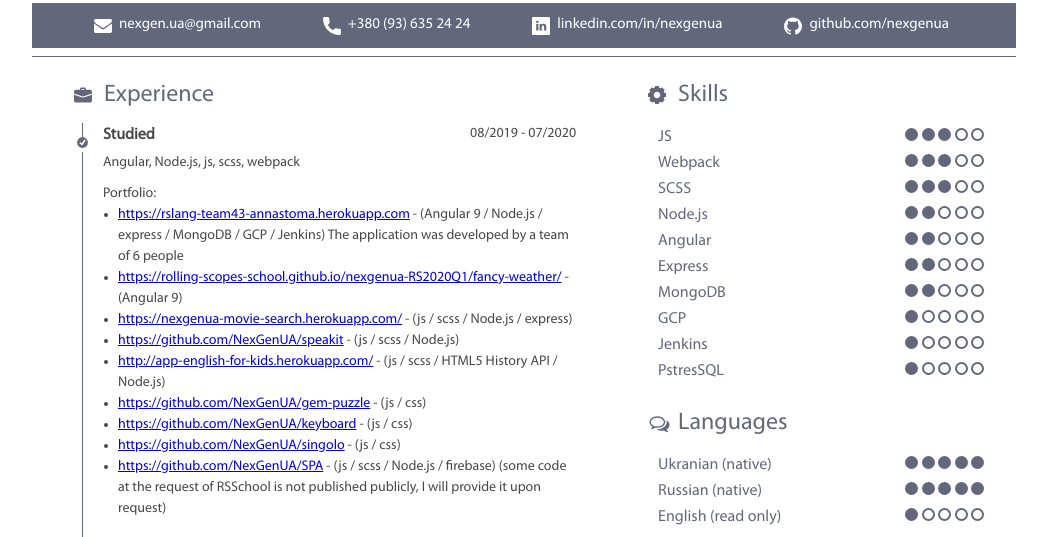
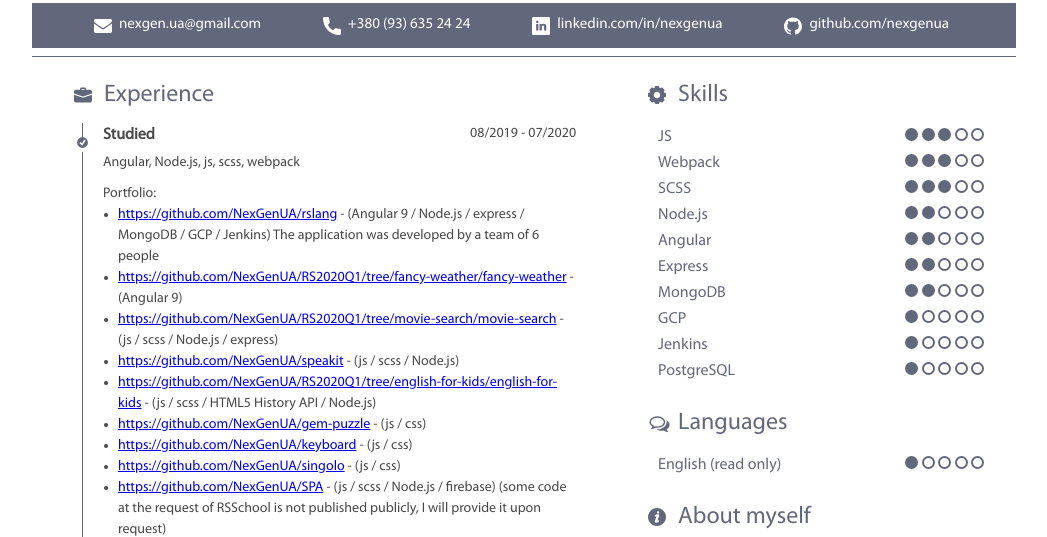
Before and after one commit to NexGenUA/rsschool-cv, a plain HTML site: page index.html in a window 1280 px wide. Shown: the part 253-790 px from the top of the page, without its empty margins (116-1163 px from the left). Drawn offline with Linux system fonts and the light colour scheme.

Commit message:
chore: change links

```diff
--- a/index.html
+++ b/index.html
@@ -45,19 +45,19 @@
             <p>Portfolio:</p>
             <ul>
               <li>
-                <a href="https://rslang-team43-annastoma.herokuapp.com/" target="_blank">https://rslang-team43-annastoma.herokuapp.com</a> - (Angular 9 / Node.js / express / MongoDB / GCP / Jenkins) The application was developed by a team of 6 people
+                <a href="https://github.com/NexGenUA/rslang" target="_blank">https://github.com/NexGenUA/rslang</a> - (Angular 9 / Node.js / express / MongoDB / GCP / Jenkins) The application was developed by a team of 6 people
               </li>
               <li>
-                <a href="https://rolling-scopes-school.github.io/nexgenua-RS2020Q1/fancy-weather/" target="_blank">https://rolling-scopes-school.github.io/nexgenua-RS2020Q1/fancy-weather/</a> - (Angular 9)
+                <a href="https://github.com/NexGenUA/RS2020Q1/tree/fancy-weather/fancy-weather" target="_blank">https://github.com/NexGenUA/RS2020Q1/tree/fancy-weather/fancy-weather</a> - (Angular 9)
               </li>
               <li>
-                <a href="https://nexgenua-movie-search.herokuapp.com/" target="_blank">https://nexgenua-movie-search.herokuapp.com/</a> - (js / scss / Node.js / express)
+                <a href="https://github.com/NexGenUA/RS2020Q1/tree/movie-search/movie-search" target="_blank">https://github.com/NexGenUA/RS2020Q1/tree/movie-search/movie-search</a> - (js / scss / Node.js / express)
               </li>
               <li>
                 <a href="https://github.com/NexGenUA/speakit" target="_blank">https://github.com/NexGenUA/speakit</a> - (js / scss / Node.js)
               </li>
               <li>
-                <a href="http://app-english-for-kids.herokuapp.com/" target="_blank">http://app-english-for-kids.herokuapp.com/</a> - (js / scss / HTML5 History API / Node.js)
+                <a href="https://github.com/NexGenUA/RS2020Q1/tree/english-for-kids/english-for-kids" target="_blank">https://github.com/NexGenUA/RS2020Q1/tree/english-for-kids/english-for-kids</a> - (js / scss / HTML5 History API / Node.js)
               </li>
               <li>
                 <a href="https://github.com/NexGenUA/gem-puzzle" target="_blank">https://github.com/NexGenUA/gem-puzzle</a> - (js / css)
@@ -97,6 +97,10 @@
         </div>
         <div class="left-wrapper">
           <h3 class="title-h3 certificates">Certificates</h3>
+          <h4 class="title-h4">JavaScript<span class="title-h4__date">2020</span></h4>
+          <p class="title-h4__desc">
+            <a href="https://app.rs.school/certificate/xupjsxft" target="_blank">https://app.rs.school/certificate/xupjsxft</a>
+          </p>
           <h4 class="title-h4">Node.js courses RSSchool<span class="title-h4__date">2020</span></h4>
           <p class="title-h4__desc">
             <a href="https://app.rs.school/certificate/59f8kl5v" target="_blank">https://app.rs.school/certificate/59f8kl5v</a>
@@ -197,7 +201,7 @@
             </td>
           </tr>
           <tr>
-            <td>PstresSQL</td>
+            <td>PostgreSQL</td>
             <td>
               <span class="level full"></span>
               <span class="level empty"></span>
@@ -209,26 +213,6 @@
         </table>
         <h3 class="title-h3 languages">Languages</h3>
         <table class="skills-table">
-          <tr>
-            <td>Ukranian (native)</td>
-            <td>
-              <span class="level full"></span>
-              <span class="level full"></span>
-              <span class="level full"></span>
-              <span class="level full"></span>
-              <span class="level full"></span>
-            </td>
-          </tr>
-          <tr>
-            <td>Russian (native)</td>
-            <td>
-              <span class="level full"></span>
-              <span class="level full"></span>
-              <span class="level full"></span>
-              <span class="level full"></span>
-              <span class="level full"></span>
-            </td>
-          </tr>
           <tr>
             <td>English (read only)</td>
             <td>
```
